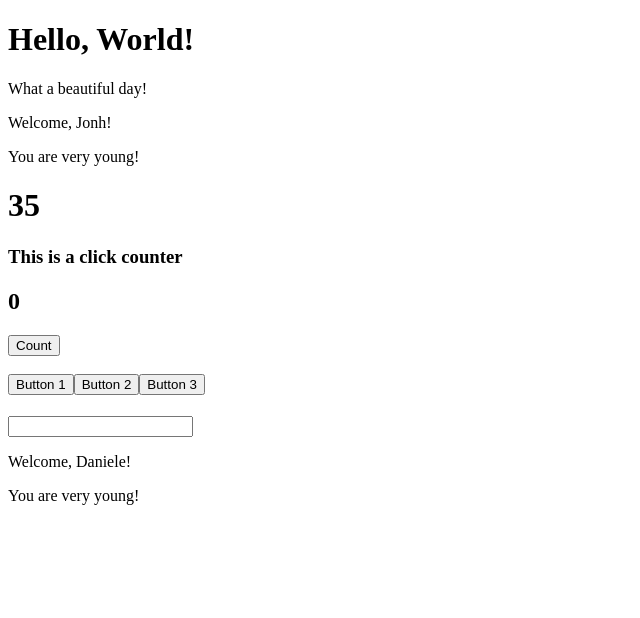
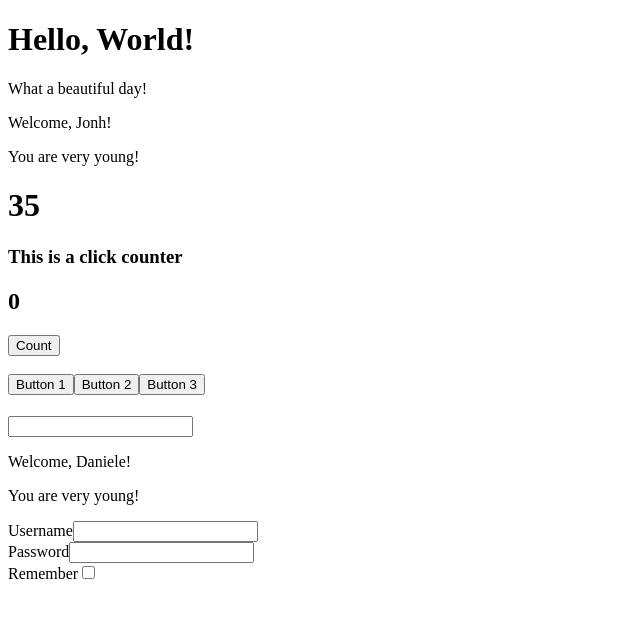
Before and after one commit to danycnc/repo-react-exercises, a React (Create React App) app in the folder react-exercises/: page / in a window 1280 px wide. Shown: the top 618 px of the page, without its empty margins (0-640 px from the left). Built offline with nearby package versions, Linux system fonts and the light colour scheme.

Commit message:
svolto form-02

```diff
--- a/react-exercises/src/App.js
+++ b/react-exercises/src/App.js
@@ -4,6 +4,7 @@ import ClickTracker from './ClickTracker';
 import Counter from './Counter';
 import Hello from './Hello';
 import InteractiveWelcome from './InteractiveWelcome';
+import Login from './Login';
 import Welcome from './Welcome';
 
 class App extends Component {
@@ -16,6 +17,7 @@ class App extends Component {
         <ClickCounter />
         <ClickTracker />
         <InteractiveWelcome />
+        <Login />
       </div>
     );
   }
--- /dev/null
+++ b/react-exercises/src/Login.js
@@ -0,0 +1,45 @@
+import React from 'react';
+class Login extends React.Component {
+  state = { username: '', password: '', remember: false };
+
+  handleInput = (event) => {
+    const name = event.target.name;
+    const value = event.target.value;
+    const type = event.target.type;
+    const checked = event.target.checked;
+
+    this.setState({ [name]: type === 'checkbox' ? checked : value });
+  };
+
+  render() {
+    return (
+      <div>
+        <div>
+          Username
+          <input
+            onChange={this.handleInput}
+            name='username'
+            value={this.state.username}></input>
+        </div>
+        <div>
+          Password
+          <input
+            onChange={this.handleInput}
+            name='password'
+            value={this.state.password}
+            type='password'></input>
+        </div>
+        <div>
+          Remember
+          <input
+            onChange={this.handleInput}
+            name='remember'
+            value={this.state.remember}
+            type='checkbox'></input>
+        </div>
+      </div>
+    );
+  }
+}
+
+export default Login;
```
